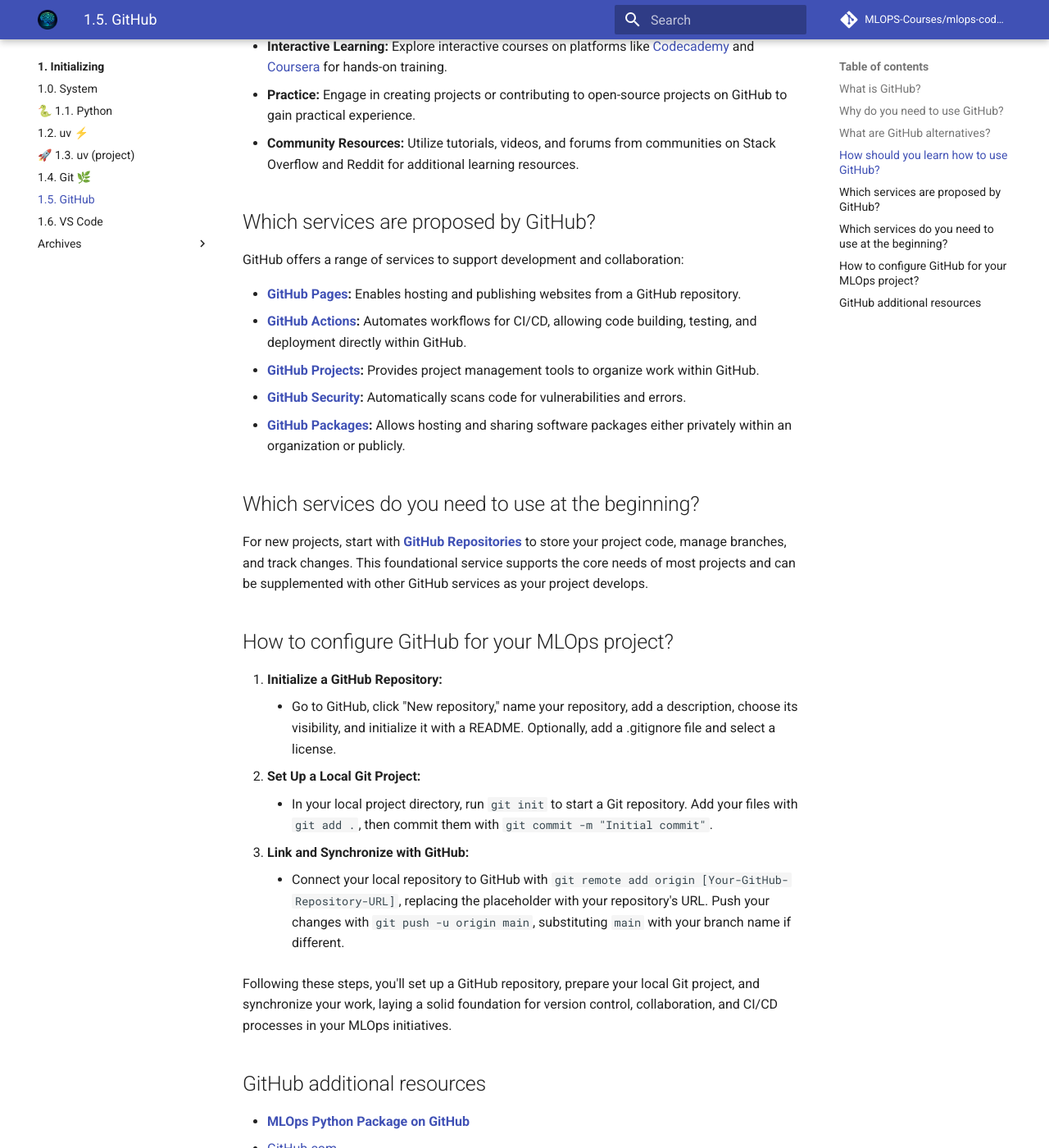
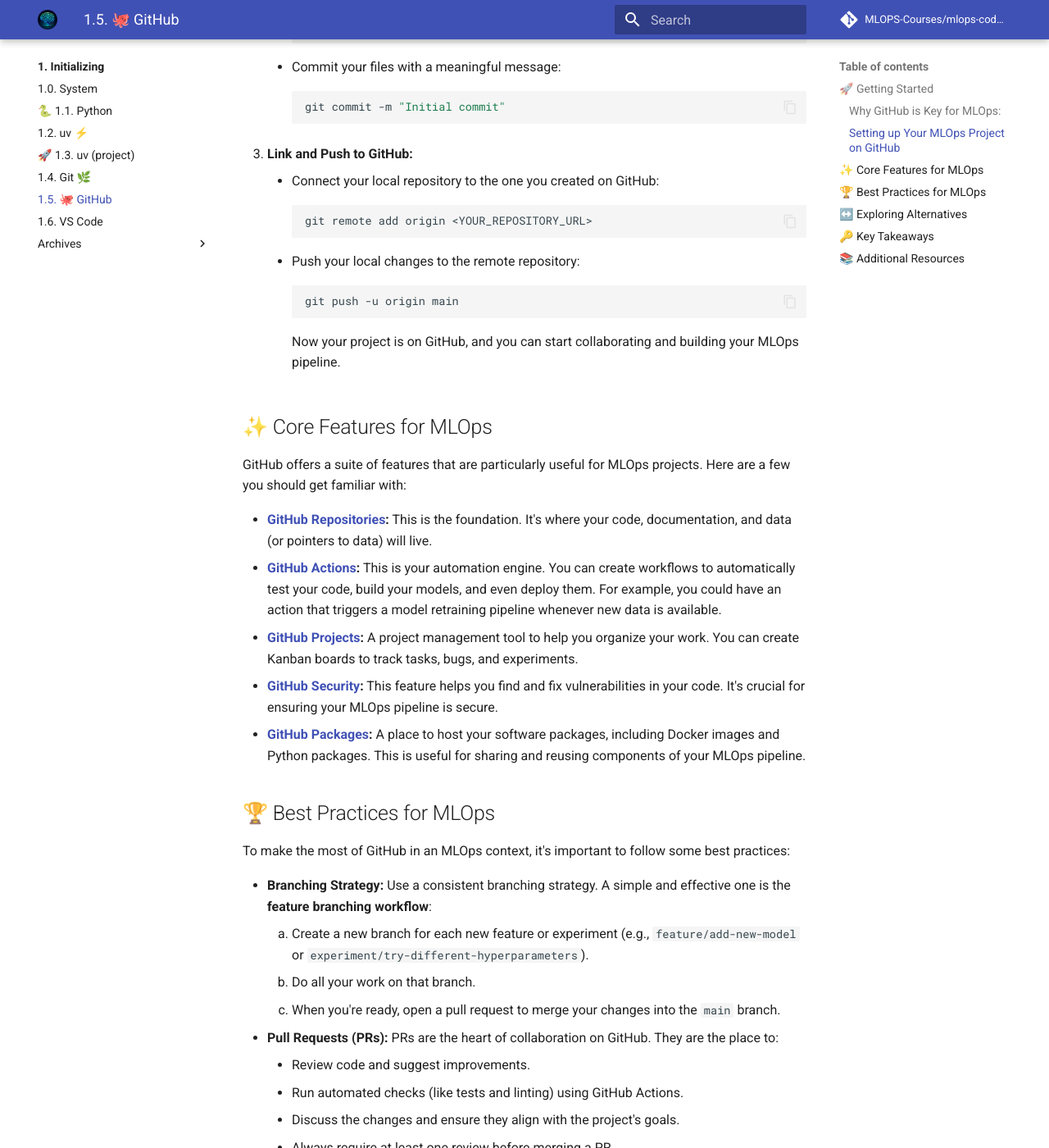
Before and after one commit to MLOps-Courses/mlops-coding-course, an MkDocs documentation site: the page built from docs/1. Initializing/1.5. GitHub.md, in a window 1280 px wide and 1400 px high, scrolled down 1303 px. Shown: the whole window at 82% size. Built offline with MkDocs 1.6.1 and Material for MkDocs 9.7.7, drawn with Linux system fonts in a browser that asks for light colours; comment, search, counter and statistics services are not loaded; some of the changed text lies outside the part shown.

Commit message:
docs: Improve section 1.5 on GitHub (#21)
* docs: Improve section 1.5 on GitHub

This commit enhances the documentation for section 1.5, which covers GitHub.

The changes include:
- Adding emojis to section titles for better visual engagement.
- Restructuring the content to have a more narrative flow, making it easier for readers to follow.
- Enriching the content with more detailed explanations and context, particularly around setting up a project.
- Adding a new "Best Practices for MLOps" section that covers branching strategies, pull requests, and issue tracking.

* review

---------

Co-authored-by: google-labs-jules[bot] <161369871+google-labs-jules[bot]@users.noreply.github.com>
Co-authored-by: Médéric Hurier (Fmind) <github@fmind.dev>

````diff
--- a/docs/1. Initializing/1.5. GitHub.md
+++ b/docs/1. Initializing/1.5. GitHub.md
@@ -2,67 +2,100 @@
 description: Explore how to leverage GitHub for project hosting, version control, and collaboration, facilitating teamwork and project management within an MLOps environment.
 ---
 
-# 1.5. GitHub
+# 1.5. 🐙 GitHub
 
-## What is GitHub?
+GitHub is an essential platform for modern software development, and it plays a crucial role in MLOps. It's a web-based platform that uses Git for version control, enabling you to store, manage, and track your code changes. But it's much more than just a code repository. It’s a hub for collaboration, a tool for automation, and a place to showcase your work.
 
-[GitHub](https://github.com/) is a cloud-based platform designed to enhance software development through the Git version control system. It enables developers to store, manage, and track changes in their code, offering a web-based interface, access controls, and collaboration features such as bug tracking, feature requests, task management, and wikis for projects.
+## 🚀 Getting Started
 
-## Why do you need to use GitHub?
+For any MLOps project, using a version control system is non-negotiable. GitHub is the most popular choice, and for good reason. It simplifies collaboration, helps maintain code quality, and provides a backbone for automation.
 
-GitHub provides numerous benefits for your projects:
+### Why GitHub is Key for MLOps:
 
-- **Collaboration:** It facilitates easy collaboration on projects across different locations, supporting seamless code reviews and management for all team sizes.
-- **Version Control:** GitHub offers robust version control, enabling you to track changes, revert to previous versions, and manage branches effectively.
-- **Open Source Networking:** By hosting your project on GitHub, you connect with a vast network of developers, which can lead to contributions to your project or opportunities to contribute to others.
-- **Integration:** GitHub integrates with a variety of development tools, enhancing your workflow and productivity.
+-   **🤝 Collaboration:** GitHub makes it easy for teams to work together on code. You can review changes, discuss ideas, and track progress all in one place.
+-   **Versioning:** It keeps a complete history of your project. If something goes wrong, you can easily roll back to a previous state. This is critical for reproducibility in MLOps.
+-   **CI/CD Integration:** GitHub Actions allows you to automate your workflows, from running tests to deploying models.
+-   **Open Source Community:** It's the largest host of open-source projects. You can learn from others, contribute to projects, and even get contributions to your own.
 
-## What are GitHub alternatives?
+### Setting up Your MLOps Project on GitHub
 
-There are several platforms offering similar features to GitHub:
+Setting up a project on GitHub is a straightforward process. Here’s how you can get your local project onto GitHub:
 
-- **[Bitbucket](https://bitbucket.org/product):** Provides free private repositories for small teams and integrates with Atlassian's tools like Jira and Trello.
-- **[GitLab](https://about.gitlab.com/):** Offers a comprehensive DevOps platform with hosted and self-hosted options, renowned for its CI/CD features.
-- **[SourceForge](https://sourceforge.net/):** A preferred platform for open-source projects, offering project management and a directory of open-source software.
-- **[Azure DevOps](https://azure.microsoft.com/en-us/products/devops), [Cloud Source Repository](https://cloud.google.com/source-repositories/docs), [AWS CodeCommit](https://aws.amazon.com/codecommit/):** Features a suite of development tools, including Git repositories, project management, automated builds, and release management.
+1.  **Create a GitHub Repository:**
+    -   Navigate to [GitHub](https://github.com/new) and create a new repository.
+    -   Give it a name, a brief description, and choose whether it should be public or private.
+    -   Initialize it with a `README` file, a `.gitignore` file (the Python template is a good start), and a license (e.g., MIT).
 
-## How should you learn how to use GitHub?
+2.  **Initialize Git Locally:**
+    -   Open your terminal, navigate to your project's root directory, and initialize a Git repository:
+        ```bash
+        git init
+        ```
+    -   Add your project files to the staging area:
+        ```bash
+        git add .
+        ```
+    -   Commit your files with a meaningful message:
+        ```bash
+        git commit -m "Initial commit"
+        ```
 
-To effectively learn GitHub, consider:
+3.  **Link and Push to GitHub:**
+    -   Connect your local repository to the one you created on GitHub:
+        ```bash
+        git remote add origin <YOUR_REPOSITORY_URL>
+        ```
+    -   Push your local changes to the remote repository:
+        ```bash
+        git push -u origin main
+        ```
+    Now your project is on GitHub, and you can start collaborating and building your MLOps pipeline.
 
-- **GitHub's Guides:** Begin with the [official guides](https://guides.github.com/), covering the basics of using GitHub effectively.
-- **Interactive Learning:** Explore interactive courses on platforms like [Codecademy](https://www.codecademy.com/) and [Coursera](https://www.coursera.org/) for hands-on training.
-- **Practice:** Engage in creating projects or contributing to open-source projects on GitHub to gain practical experience.
-- **Community Resources:** Utilize tutorials, videos, and forums from communities on Stack Overflow and Reddit for additional learning resources.
+## ✨ Core Features for MLOps
 
-## Which services are proposed by GitHub?
+GitHub offers a suite of features that are particularly useful for MLOps projects. Here are a few you should get familiar with:
 
-GitHub offers a range of services to support development and collaboration:
+-   **[GitHub Repositories](https://github.com/new):** This is the foundation. It's where your code, documentation, and data (or pointers to data) will live.
+-   **[GitHub Actions](https://github.com/features/actions):** This is your automation engine. You can create workflows to automatically test your code, build your models, and even deploy them. For example, you could have an action that triggers a model retraining pipeline whenever new data is available.
+-   **[GitHub Projects](https://docs.github.com/en/issues/planning-and-tracking-with-projects/learning-about-projects/about-projects):** A project management tool to help you organize your work. You can create Kanban boards to track tasks, bugs, and experiments.
+-   **[GitHub Security](https://github.com/security):** This feature helps you find and fix vulnerabilities in your code. It's crucial for ensuring your MLOps pipeline is secure.
+-   **[GitHub Packages](https://github.com/features/packages):** A place to host your software packages, including Docker images and Python packages. This is useful for sharing and reusing components of your MLOps pipeline.
 
-- **[GitHub Pages](https://pages.github.com/):** Enables hosting and publishing websites from a GitHub repository.
-- **[GitHub Actions](https://github.com/features/actions):** Automates workflows for CI/CD, allowing code building, testing, and deployment directly within GitHub.
-- **[GitHub Projects](https://docs.github.com/en/issues/planning-and-tracking-with-projects/learning-about-projects/about-projects):** Provides project management tools to organize work within GitHub.
-- **[GitHub Security](https://github.com/security):** Automatically scans code for vulnerabilities and errors.
-- **[GitHub Packages](https://github.com/features/packages):** Allows hosting and sharing software packages either privately within an organization or publicly.
+## 🏆 Best Practices for MLOps
 
-## Which services do you need to use at the beginning?
+To make the most of GitHub in an MLOps context, it's important to follow some best practices:
 
-For new projects, start with **[GitHub Repositories](https://github.com/new)** to store your project code, manage branches, and track changes. This foundational service supports the core needs of most projects and can be supplemented with other GitHub services as your project develops.
+-   **Branching Strategy:** Use a consistent branching strategy. A simple and effective one is the **feature branching workflow**:
+    1.  Create a new branch for each new feature or experiment (e.g., `feature/add-new-model` or `experiment/try-different-hyperparameters`).
+    2.  Do all your work on that branch.
+    3.  When you're ready, open a pull request to merge your changes into the `main` branch.
+-   **Pull Requests (PRs):** PRs are the heart of collaboration on GitHub. They are the place to:
+    -   Review code and suggest improvements.
+    -   Run automated checks (like tests and linting) using GitHub Actions.
+    -   Discuss the changes and ensure they align with the project's goals.
+    -   Always require at least one review before merging a PR.
+-   **Issue Tracking:** Use GitHub Issues to track everything: bugs, new features, ideas for experiments, and more.
+    -   Use labels to categorize your issues (e.g., `bug`, `enhancement`, `documentation`).
+    -   Link issues to PRs to automatically close them when the PR is merged.
 
-## How to configure GitHub for your MLOps project?
+## ↔️ Exploring Alternatives
 
-1. **Initialize a GitHub Repository:**
-    - Go to GitHub, click "New repository," name your repository, add a description, choose its visibility, and initialize it with a README. Optionally, add a .gitignore file and select a license.
-2. **Set Up a Local Git Project:**
-    - In your local project directory, run `git init` to start a Git repository. Add your files with `git add .`, then commit them with `git commit -m "Initial commit"`.
-3. **Link and Synchronize with GitHub:**
-    - Connect your local repository to GitHub with `git remote add origin [Your-GitHub-Repository-URL]`, replacing the placeholder with your repository's URL. Push your changes with `git push -u origin main`, substituting `main` with your branch name if different.
+While GitHub is the most popular platform, there are other excellent options available:
 
-Following these steps, you'll set up a GitHub repository, prepare your local Git project, and synchronize your work, laying a solid foundation for version control, collaboration, and CI/CD processes in your MLOps initiatives.
+-   **[Bitbucket](https://bitbucket.org/product):** Great for teams that use other Atlassian products like Jira and Trello.
+-   **[GitLab](https://about.gitlab.com/):** Offers a complete DevOps platform in a single application. It has strong CI/CD features built-in.
+-   **[Azure DevOps](https://azure.microsoft.com/en-us/products/devops), [Cloud Source Repository](https://cloud.google.com/source-repositories/docs), [AWS CodeCommit](https://aws.amazon.com/codecommit/):** These are good options if you are heavily invested in a particular cloud ecosystem.
 
+## 🔑 Key Takeaways
 
-## GitHub additional resources
+-   GitHub is indispensable for MLOps due to its robust version control, collaboration features, and CI/CD capabilities.
+-   Always use a `.gitignore` file to exclude unnecessary or sensitive files.
+-   Leverage GitHub Actions for automating your MLOps workflows.
+-   Adopt a consistent branching strategy and use Pull Requests for code review and collaboration.
+-   Track all work, including bugs and experiments, using GitHub Issues.
 
-- **[MLOps Python Package on GitHub](https://github.com/fmind/mlops-python-package)**
-- [GitHub.com](https://github.com/)
-- [Introduction to Git and GitHub for Python Developers](https://realpython.com/python-git-github-intro/)
+## 📚 Additional Resources
+
+-   **[MLOps Python Package on GitHub](https://github.com/fmind/mlops-python-package)**
+-   **[GitHub's Official Guides](https://guides.github.com/)**
+-   **[Introduction to Git and GitHub for Python Developers](https://realpython.com/python-git-github-intro/)**
````
